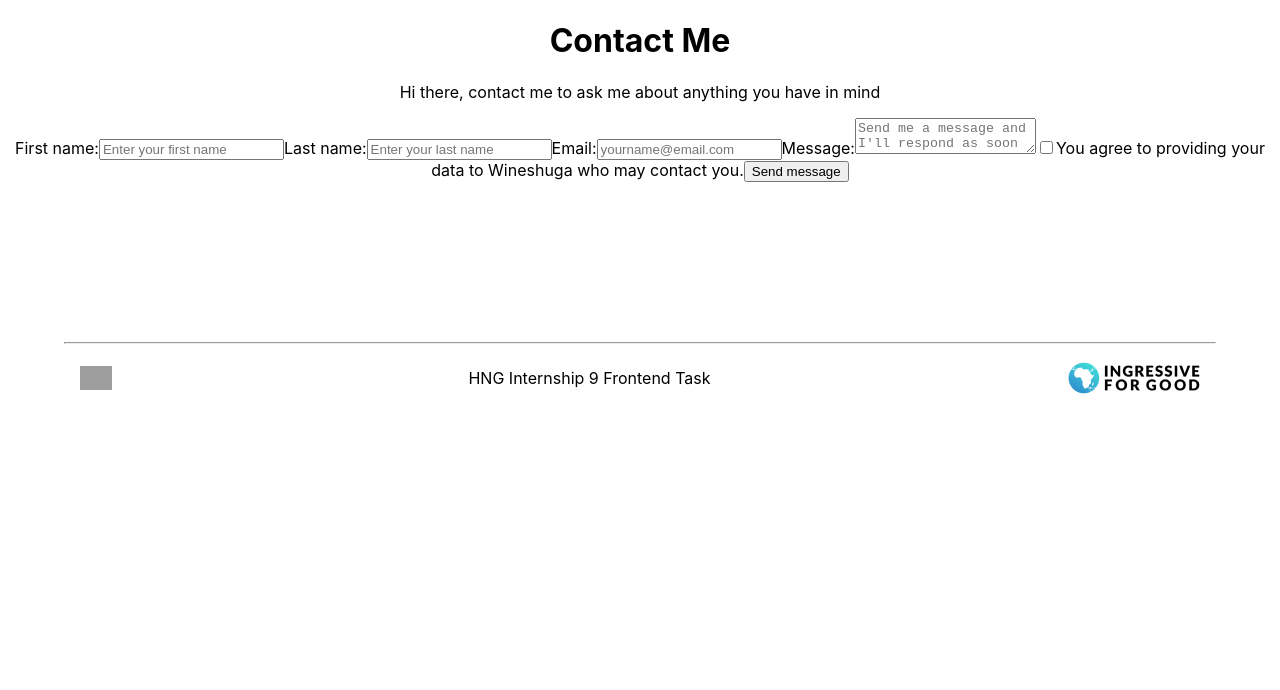
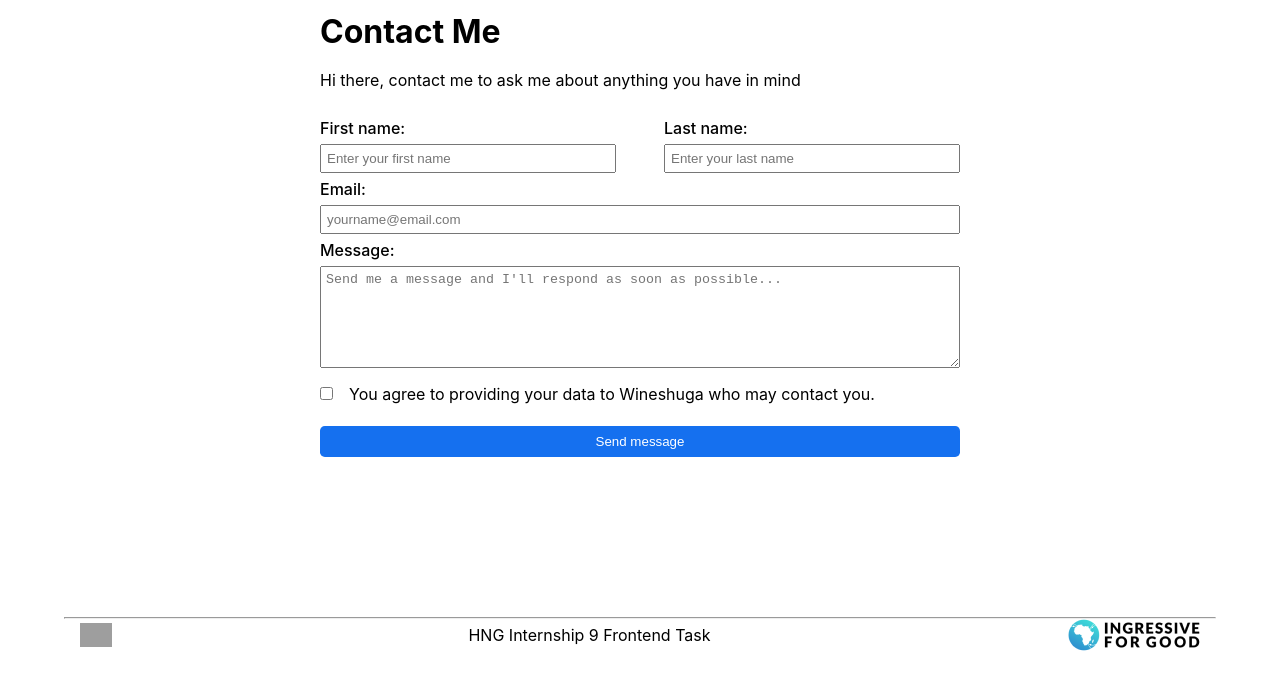
Before and after one commit to Wineshuga/Front-End-Stage-1-Task, a React (Create React App) app in the folder single-page-profile/: page /contact in a window 1280 px wide. Shown: the top 690 px of the page. Built offline with nearby package versions, Linux system fonts and the light colour scheme; grey boxes are pictures that could not be loaded.

Commit message:
style: add styling to contact page

```diff
--- a/single-page-profile/src/App.css
+++ b/single-page-profile/src/App.css
@@ -1,3 +1,9 @@
+* {
+  box-sizing: border-box;
+  margin: 0;
+  padding: 0;
+}
+
 .App {
   text-align: center;
   background-color: #fff;
@@ -79,7 +85,72 @@
   margin: auto;
 }
 
-@media  screen and (max-width: 425px) and (min-width:200px) {
+label,
+input {
+  display: block;
+  text-align: left;
+}
+
+label {
+  font-weight: 500;
+}
+
+.contact-page-container {
+  max-width: 50vw;
+  margin: auto;
+  text-align: left;
+  line-height: 2;
+}
+
+.form {
+  margin-top: 1rem;
+}
+
+.first-label,
+#first_name,
+.second-label,
+#last_name {
+  width: 49%;
+}
+
+.name-inputs,
+.name-labels {
+  display: flex;
+  gap: 3rem;
+}
+
+#email,
+#first_name,
+#last_name,
+#message {
+  padding: 5px;
+}
+
+#email,
+#message {
+  width: 100%;
+}
+
+#check-box-label {
+  font-weight: normal !important;
+}
+
+#check-box {
+  display: inline-flex;
+  margin-right: 1rem;
+}
+
+#btn__submit {
+  width: 100%;
+  background-color: #1570EF;
+  color: #fff;
+  border: none;
+  padding: 0.5rem;
+  margin-top: 1rem;
+  border-radius: 0.3rem;
+}
+
+@media screen and (max-width: 425px) and (min-width:200px) {
   .share-icon-mobile {
     display: block;
     border: none;
--- a/single-page-profile/src/Components/FormDetails.js
+++ b/single-page-profile/src/Components/FormDetails.js
@@ -2,8 +2,12 @@ import React from "react";
 
 export default function FormDetails() {
   return (
-    <form>
-      <label>First name:</label>
+    <form className="form">
+      <div className="name-labels">
+      <label className="first-label">First name:</label>
+      <label className="second-label">Last name:</label>
+      </div>
+      <div className="name-inputs">
       <input
         id="first_name"
         type="text"
@@ -11,7 +15,6 @@ export default function FormDetails() {
         placeholder="Enter your first name"
         required
       />
-      <label>Last name:</label>
       <input
         id="last_name"
         type="text"
@@ -19,6 +22,7 @@ export default function FormDetails() {
         placeholder="Enter your last name"
         required
       />
+      </div>
       <label>Email:</label>
       <input
         id="email"
@@ -31,10 +35,11 @@ export default function FormDetails() {
       <textarea
         id="message"
         type="text"
-        placeholder="Send me a message and I'll respond as soon as possibly"
+        rows={6}
+        placeholder="Send me a message and I'll respond as soon as possible..."
       ></textarea>
-      <label>
-        <input type="checkbox" />
+      <label id="check-box-label">
+        <input id="check-box" type="checkbox" />
         You agree to providing your data to Wineshuga who may contact you.
       </label>
       <button id="btn__submit">Send message</button>
--- a/single-page-profile/src/Pages/Contact.js
+++ b/single-page-profile/src/Pages/Contact.js
@@ -2,12 +2,14 @@ import React from "react"
 import FormDetails from "../Components/FormDetails"
 import Footer from "../Components/Footer"
 
-export default function Contact () {
+export default function Contact() {
     return (
         <>
-            <h1>Contact Me</h1>
-            <p>Hi there, contact me to ask me about anything you have in mind</p>
-            <FormDetails />
+            <div className="contact-page-container">
+                <h1>Contact Me</h1>
+                <p>Hi there, contact me to ask me about anything you have in mind</p>
+                <FormDetails />
+            </div>
             <Footer />
         </>
     )
```
